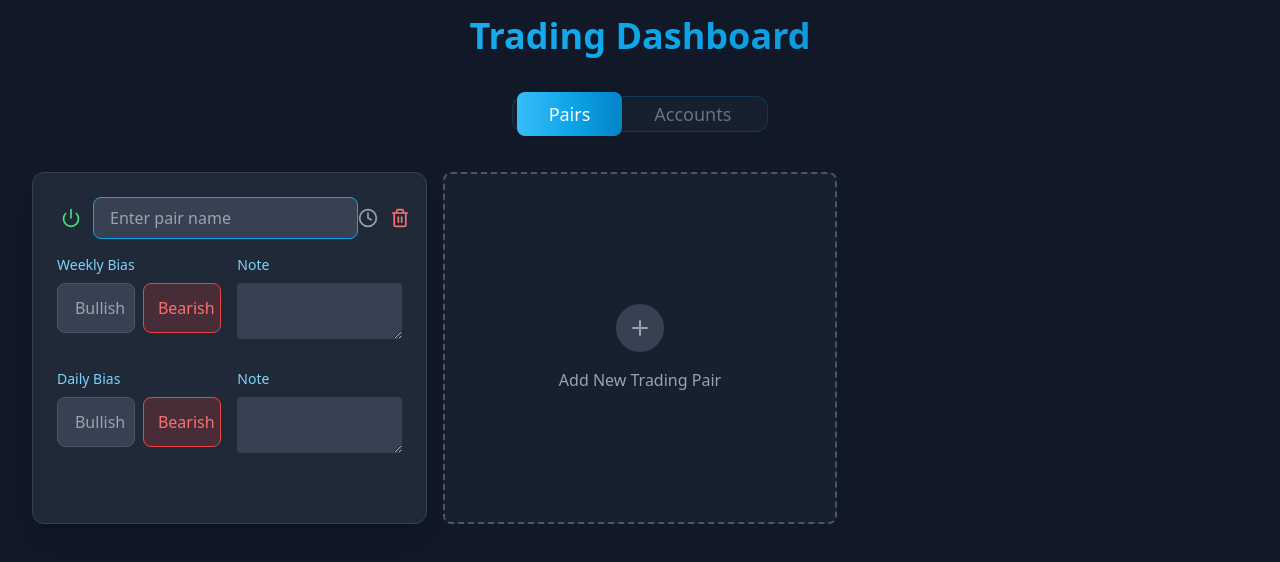
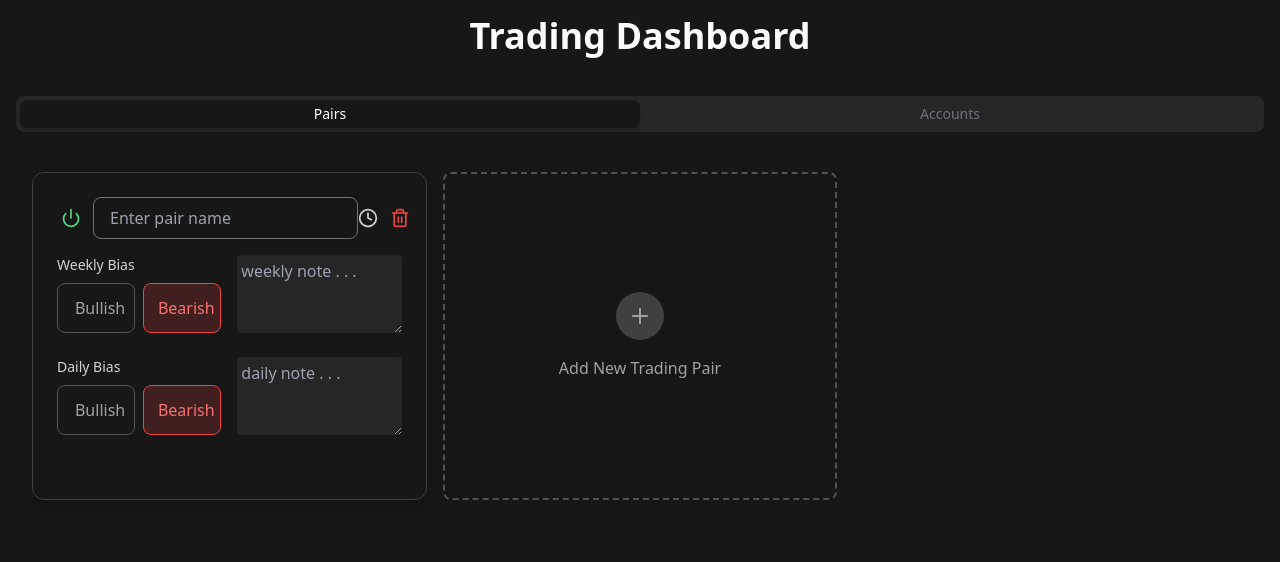
Before and after one commit to karthiksuresh181/trading-dashboard, a React (Vite) app: page / in a window 1280 px wide. Both pictures are taken after a click on the button "Add New Trading Pair". Shown: the top 562 px of the page. Built offline with nearby package versions, Linux system fonts and the light colour scheme.

Commit message:
Style update to balck and white

```diff
--- a/src/PairManager.tsx
+++ b/src/PairManager.tsx
@@ -140,7 +140,7 @@ const PairManagerApp = () => {
   };
 
   return (
-    <div className="min-h-screen bg-gray-900 p-4">
+    <div className="min-h-screen bg-neutral-900 p-4">
       <div className="container mx-auto max-w-[1400px]">
 
         <div className="grid grid-cols-1 md:grid-cols-2 lg:grid-cols-3 gap-4">
@@ -149,8 +149,8 @@ const PairManagerApp = () => {
             return (
               <Card
                 key={pair.id}
-                className={`bg-gray-800 border-gray-700 shadow-xl transition-all duration-300
-                ${!valid ? 'opacity-75 border-red-500/50' : ''}`}
+                className={`bg-neutral-900 border-neutral-700 shadow-xl transition-all duration-300
+                ${!valid ? 'opacity-75 border-red-500/60' : ''}`}
               >
                 <CardHeader className="pb-4">
                   <div className="flex justify-between items-center">
@@ -176,21 +176,21 @@ const PairManagerApp = () => {
                             }
                           }}
                           placeholder="Enter pair name"
-                          className="flex-1 px-4 py-2 rounded-lg bg-gray-700 border border-gray-600
-                                 focus:border-sky-500 focus:outline-none text-white"
+                          className="flex-1 px-4 py-2 rounded-lg bg-neutral-900 border border-neutral-600
+                                 focus:border-neutral-500 focus:outline-none text-white"
                           autoFocus
                         />
                       ) : (
                         <div className="flex-1">
                           <CardTitle
-                            className="text-xl font-bold bg-gradient-to-r from-sky-300 to-sky-500
-                                   text-transparent bg-clip-text cursor-pointer hover:from-sky-200
-                                   hover:to-sky-400 transition-all duration-300"
+                            className="text-xl font-bold bg-gradient-to-r from-neutral-300 to-neutral-500
+                                   text-transparent bg-clip-text cursor-pointer hover:from-neutral-200
+                                   hover:to-neutral-400 transition-all duration-300"
                             onClick={() => updatePair(pair.id, 'isEditing', true)}
                           >
                             {pair.name || 'Unnamed Pair'}
                           </CardTitle>
-                          <div className="h-0.5 w-16 bg-gradient-to-r from-sky-500 to-transparent
+                          <div className="h-0.5 w-16 bg-gradient-to-r from-neutral-400 to-transparent
                                      rounded-full mt-1"></div>
                         </div>
                       )}
@@ -198,10 +198,10 @@ const PairManagerApp = () => {
                     <div className="flex items-center gap-2">
                       <div className="group relative">
                         <Clock
-                          className="w-5 h-5 text-gray-400 hover:text-gray-300 cursor-help"
+                          className="w-5 h-5 text-neutral-300 hover:text-neutral-100 cursor-help"
                         />
-                        <div className="absolute bottom-full right-0 mb-2 hidden group-hover:block">
-                          <div className="bg-gray-900 text-white text-xs rounded p-2 shadow-lg whitespace-nowrap">
+                        <div className="absolute bottom-full right-0 mb-0 hidden group-hover:block">
+                          <div className=" text-white text-xs rounded p-2 shadow-lg whitespace-nowrap">
                             Last updated: {new Date(pair.lastUpdated).toLocaleString()}
                           </div>
                         </div>
@@ -209,7 +209,7 @@ const PairManagerApp = () => {
 
                       <button
                         onClick={() => setPairToDelete(pair.id)}
-                        className="text-red-400 hover:text-red-300 transition-colors p-1 rounded-lg
+                        className="text-red-500 hover:text-red-400 transition-colors p-1 rounded-lg
                                hover:bg-red-500/10"
                       >
                         <Trash2 className="w-5 h-5" />
@@ -223,7 +223,7 @@ const PairManagerApp = () => {
                   <div className="grid grid-cols-2 gap-4">
                     {/* Weekly Bias */}
                     <div className="space-y-2">
-                      <label className="block text-sm font-medium text-sky-300">
+                      <label className="block text-sm font-medium text-neutral-300">
                         Weekly Bias
                       </label>
                       <div className="grid grid-cols-2 gap-2">
@@ -232,7 +232,7 @@ const PairManagerApp = () => {
                           className={`flex items-center justify-center gap-2 p-3 rounded-lg border
                                  transition-all duration-200 ${pair.weeklyBias === 'bullish'
                               ? 'bg-green-500/20 border-green-500 text-green-400'
-                              : 'bg-gray-700 border-gray-600 text-gray-400 hover:bg-green-500/10 hover:border-green-500/50'
+                              : 'bg-neutral-900 border-neutral-600 text-neutral-400 hover:bg-green-500/10 hover:border-green-500/50 hover:text-green-400/50'
                             }`}
                         >
                           <TrendingUp className="w-5 h-5" />
@@ -243,7 +243,7 @@ const PairManagerApp = () => {
                           className={`flex items-center justify-center gap-2 p-3 rounded-lg border
                                  transition-all duration-200 ${pair.weeklyBias === 'bearish'
                               ? 'bg-red-500/20 border-red-500 text-red-400'
-                              : 'bg-gray-700 border-gray-600 text-gray-400 hover:bg-red-500/10 hover:border-red-500/50'
+                              : 'bg-neutral-900 border-neutral-600 text-neutral-400 hover:bg-red-500/10 hover:border-red-500/50 hover:text-red-400/50'
                             }`}
                         >
                           <TrendingDown className="w-5 h-5" />
@@ -252,22 +252,18 @@ const PairManagerApp = () => {
                       </div>
                     </div>
 
-                    <div>
-                      <label className="block text-sm font-medium text-sky-300 mb-2">
-                        Note
-                      </label>
                     <textarea
                       value={pair.weeklyNote}
                       onChange={(e) => updatePair(pair.id, 'weeklyNote', e.target.value)}
-                        className="w-full p-1 bg-gray-700 border-gray-600 text-white rounded focus:ring-2 focus:ring-sky-500 focus:border-sky-500"
+                      placeholder='weekly note . . . '
+                      className="w-full p-1 bg-neutral-800 border-neutral-600 text-neutral-300 rounded focus:ring-2 focus:ring-neutral-500 focus:border-neutral-500"
                     />
-                    </div>
                   </div>
 
                   <div className="grid grid-cols-2 gap-4">
                     {/* Daily Bias */}
                     <div className="space-y-2">
-                      <label className="block text-sm font-medium text-sky-300">
+                      <label className="block text-sm font-medium text-neutral-300">
                         Daily Bias
                       </label>
                       <div className="grid grid-cols-2 gap-2">
@@ -276,7 +272,7 @@ const PairManagerApp = () => {
                           className={`flex items-center justify-center gap-2 p-3 rounded-lg border
                                  transition-all duration-200 ${pair.dailyBias === 'bullish'
                               ? 'bg-green-500/20 border-green-500 text-green-400'
-                              : 'bg-gray-700 border-gray-600 text-gray-400 hover:bg-green-500/10 hover:border-green-500/50'
+                              : 'bg-neutral-900 border-neutral-600 text-neutral-400 hover:bg-green-500/10 hover:border-green-500/50 hover:text-green-400/50'
                             }`}
                         >
                           <TrendingUp className="w-5 h-5" />
@@ -287,7 +283,7 @@ const PairManagerApp = () => {
                           className={`flex items-center justify-center gap-2 p-3 rounded-lg border
                                  transition-all duration-200 ${pair.dailyBias === 'bearish'
                               ? 'bg-red-500/20 border-red-500 text-red-400'
-                              : 'bg-gray-700 border-gray-600 text-gray-400 hover:bg-red-500/10 hover:border-red-500/50'
+                              : 'bg-neutral-900 border-neutral-600 text-neutral-400 hover:bg-red-500/10 hover:border-red-500/50 hover:text-red-400/50'
                             }`}
                         >
                           <TrendingDown className="w-5 h-5" />
@@ -296,16 +292,12 @@ const PairManagerApp = () => {
                       </div>
                     </div>
 
-                    <div>
-                      <label className="block text-sm font-medium text-sky-300 mb-2">
-                        Note
-                      </label>
                     <textarea
                       value={pair.dailyNote}
                       onChange={(e) => updatePair(pair.id, 'dailyNote', e.target.value)}
-                        className="w-full p-1 bg-gray-700 border-gray-600 text-white rounded focus:ring-2 focus:ring-sky-500 focus:border-sky-500"
+                      placeholder='daily note . . . '
+                      className="w-full p-1 bg-neutral-800 border-neutral-600 text-neutral-300 rounded focus:ring-2 focus:ring-neutral-500 focus:border-neutral-500"
                     />
-                    </div>
                   </div>
 
                   {/* History Section */}
@@ -313,7 +305,7 @@ const PairManagerApp = () => {
                     {pair.history.length > 0 && (
                       <button
                         onClick={() => toggleHistory(pair.id)}
-                        className="flex items-center gap-2 text-sky-400 hover:text-sky-300 transition-colors"
+                        className="flex items-center gap-2 text-neutral-400 hover:text-neutral-300 transition-colors"
                       >
                         <History className="w-4 h-4" />
                         <span className="text-sm">{showHistory[pair.id] ? 'Hide History' : 'View History'}</span>
@@ -323,23 +315,23 @@ const PairManagerApp = () => {
                     {showHistory[pair.id] && pair.history.length > 0 && (
                       <div className="space-y-3">
                         {pair.history.map((entry, index) => (
-                          <div key={index} className="bg-gray-900/50 p-3 rounded-lg border border-gray-700">
-                            <div className="text-sm text-gray-400">
+                          <div key={index} className="bg-neutral-900/50 p-3 rounded-lg border border-neutral-700">
+                            <div className="text-sm text-neutral-400">
                               {new Date(entry.date).toLocaleDateString()}
                             </div>
                             <div className="grid grid-cols-2 gap-2 mt-2">
                               <div>
-                                <span className="text-xs text-gray-500">Daily:</span>
+                                <span className="text-xs text-neutral-400">Daily:</span>
                                 <span className={`ml-2 text-sm ${entry.dailyBias === 'bullish' ? 'text-green-400' : 'text-red-400'
                                   }`}>
-                                  {entry.dailyBias}
+                                  {entry.dailyBias === "bullish" ? "Bullish" : "Bearish"}
                                 </span>
                               </div>
                               <div>
-                                <span className="text-xs text-gray-500">Weekly:</span>
+                                <span className="text-xs text-neutral-400">Weekly:</span>
                                 <span className={`ml-2 text-sm ${entry.weeklyBias === 'bullish' ? 'text-green-400' : 'text-red-400'
                                   }`}>
-                                  {entry.weeklyBias}
+                                  {entry.weeklyBias === "bullish" ? "Bullish" : "Bearish"}
                                 </span>
                               </div>
                             </div>
@@ -352,7 +344,7 @@ const PairManagerApp = () => {
                   {/* Status Indicators */}
                   {!valid && (
                     <div className="flex items-center justify-center">
-                      <div className="bg-gray-900/80 px-3 py-1.5 rounded-full flex items-center gap-2">
+                      <div className="bg-neutral-900/80 px-3 py-1.5 rounded-full flex items-center gap-2">
                         <AlertCircle className="w-4 h-4 text-red-500 animate-pulse" />
                         <span className="text-sm text-red-400">
                           {pair.manuallyInvalidated ? 'Manually deactivated' : 'Needs daily update'}
@@ -368,15 +360,15 @@ const PairManagerApp = () => {
           {/* Add New Pair Button */}
           <button
             onClick={addPair}
-            className="group h-full min-h-[200px] rounded-lg border-2 border-dashed border-gray-600
-                     hover:border-sky-500 bg-gray-800/50 hover:bg-gray-800 transition-all duration-300
+            className="group h-full min-h-[200px] rounded-lg border-2 border-dashed border-neutral-600
+                     hover:border-neutral-500 bg-neutral-900/50 hover:bg-neutral-800 transition-all duration-300
                      flex flex-col items-center justify-center gap-4 p-8 cursor-pointer"
           >
-            <div className="h-12 w-12 rounded-full bg-gray-700 group-hover:bg-sky-500/20
+            <div className="h-12 w-12 rounded-full bg-neutral-700 group-hover:bg-neutral-500/20
                           flex items-center justify-center transition-all duration-300">
-              <Plus className="w-6 h-6 text-gray-400 group-hover:text-sky-400" />
+              <Plus className="w-6 h-6 text-neutral-400 group-hover:text-neutral-400" />
             </div>
-            <div className="text-gray-400 group-hover:text-sky-400 font-medium text-center transition-all duration-300">
+            <div className="text-neutral-400 group-hover:text-neutral-400 font-medium text-center transition-all duration-300">
               Add New Trading Pair
             </div>
           </button>
@@ -385,16 +377,16 @@ const PairManagerApp = () => {
 
       {/* Delete Confirmation Dialog */}
       <AlertDialog open={pairToDelete !== null} onOpenChange={() => setPairToDelete(null)}>
-        <AlertDialogContent className="bg-gray-800 border border-gray-700">
+        <AlertDialogContent className="bg-neutral-800 border border-neutral-700">
           <AlertDialogHeader>
             <AlertDialogTitle className="text-white">Confirm Deletion</AlertDialogTitle>
-            <AlertDialogDescription className="text-gray-400">
+            <AlertDialogDescription className="text-neutral-400">
               Are you sure you want to delete this trading pair? This action cannot be undone.
             </AlertDialogDescription>
           </AlertDialogHeader>
           <AlertDialogFooter>
             <AlertDialogCancel
-              className="bg-gray-700 text-white hover:bg-gray-600 border-gray-600"
+              className="bg-neutral-700 text-white hover:bg-neutral-600 border-neutral-600"
               onClick={() => setPairToDelete(null)}
             >
               Cancel
--- a/src/TabbedAppContainer.tsx
+++ b/src/TabbedAppContainer.tsx
@@ -3,10 +3,10 @@ import { motion, AnimatePresence } from "framer-motion";
 
 const TabbedAppContainer = ({ App1, App2 }) => {
   return (
-    <div className="min-h-screen bg-gray-900 p-4">
+    <div className="min-h-screen bg-neutral-900 p-4">
       <div className="container mx-auto max-w-[1400px]">
         <div className="text-center mb-8">
-          <h1 className="text-4xl font-bold bg-gradient-to-r from-sky-400 via-sky-500 to-sky-600
+          <h1 className="text-4xl font-bold bg-neutral-50
                         text-transparent bg-clip-text pb-2">
             Trading Dashboard
           </h1>
@@ -14,20 +14,16 @@ const TabbedAppContainer = ({ App1, App2 }) => {
 
         <Tabs defaultValue="app1" className="w-full">
           <div className="mb-6 flex justify-center">
-            <TabsList className="bg-gray-800/50 backdrop-blur-sm p-1 rounded-xl border border-sky-500/20">
+            <TabsList className="grid w-full grid-cols-2 bg-neutral-800">
               <TabsTrigger
                 value="app1"
-                className="px-8 py-2 text-lg data-[state=active]:bg-gradient-to-r data-[state=active]:from-sky-400
-                        data-[state=active]:via-sky-500 data-[state=active]:to-sky-600 data-[state=active]:text-white
-                        rounded-lg transition-all duration-300"
+                className="data-[state=active]:bg-neutral-900 data-[state=active]:text-white rounded-lg transition-all duration-300"
               >
                 Pairs
               </TabsTrigger>
               <TabsTrigger
                 value="app2"
-                className="px-8 py-2 text-lg data-[state=active]:bg-gradient-to-r data-[state=active]:from-sky-400
-                        data-[state=active]:via-sky-500 data-[state=active]:to-sky-600 data-[state=active]:text-white
-                        rounded-lg transition-all duration-300"
+                className="data-[state=active]:bg-neutral-900 data-[state=active]:text-white rounded-lg transition-all duration-300"
               >
                 Accounts
               </TabsTrigger>
```
Also changed, not shown: src/AccountManager.tsx (+29 -29 lines). Lines whose indentation alone changed are shown as unchanged.
